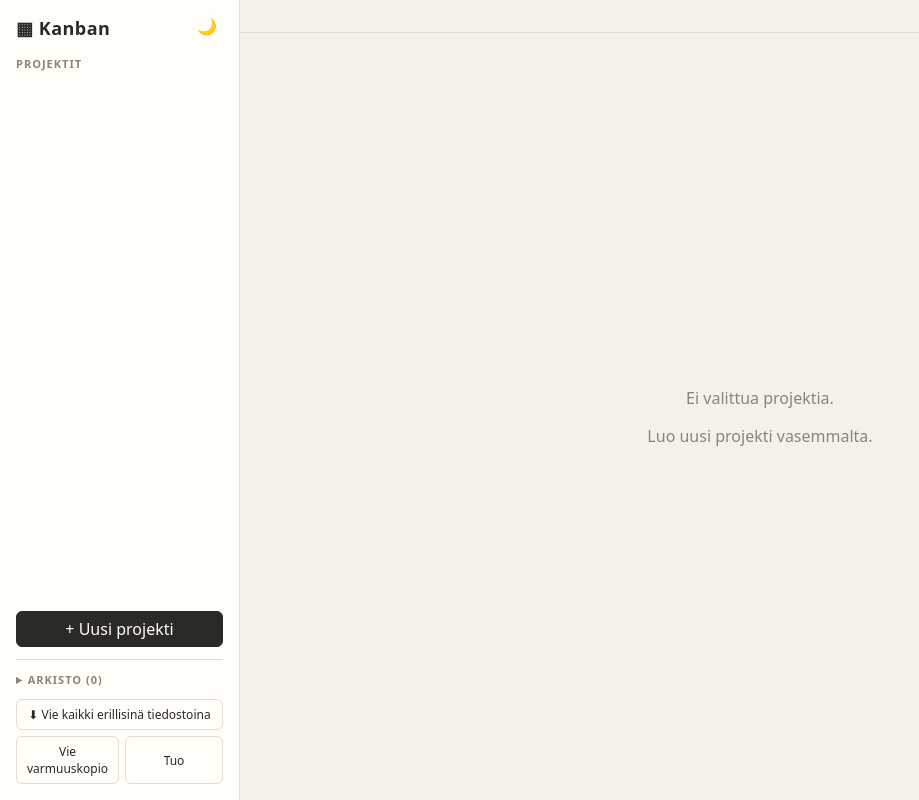
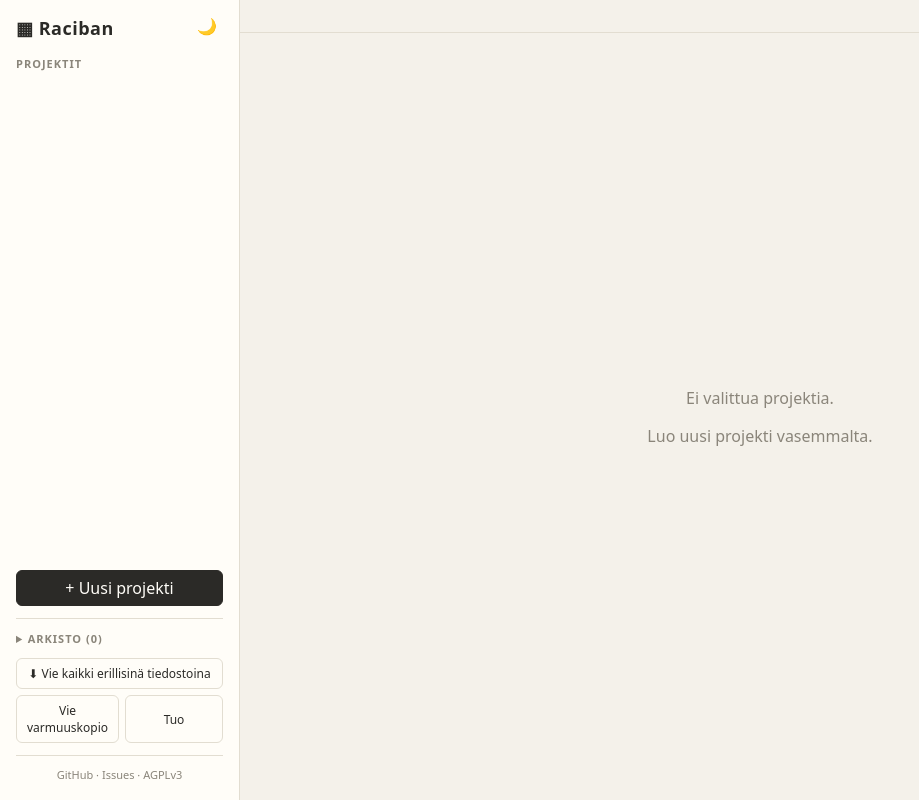
Before and after one commit to JonneSaloranta/Raciban, a plain HTML site: page index.html in a window 1280 px wide. Shown: the whole page, without its empty margins (0-919 px from the left). Drawn offline with Linux system fonts and the light colour scheme.

Commit message:
Rename app to Raciban and add footer with GitHub, issues and license links

```diff
--- a/index.html
+++ b/index.html
@@ -3,7 +3,7 @@
 <head>
 <meta charset="UTF-8">
 <meta name="viewport" content="width=device-width, initial-scale=1.0">
-<title>Simple Kanban</title>
+<title>Raciban</title>
 <script>
   // Tallennettu valinta (light/dark) tai järjestelmän asetus
   document.documentElement.dataset.theme = localStorage.getItem('simple-kanban-theme')
@@ -109,6 +109,10 @@
   .side-footer { display: flex; flex-wrap: wrap; gap: 6px; margin-top: 8px; }
   .side-footer button { flex: 1; font-size: 12px; }
   .side-footer button.wide { flex-basis: 100%; }
+  .app-footer { margin-top: 12px; padding-top: 10px; border-top: 1px solid var(--line);
+    font-size: 11px; color: var(--muted); text-align: center; line-height: 1.6; }
+  .app-footer a { color: var(--muted); text-decoration: none; }
+  .app-footer a:hover { color: var(--ink); text-decoration: underline; }
   .filter { display: flex; align-items: center; gap: 4px; font-size: 13px; color: var(--muted); }
   .filter select { font: inherit; padding: 5px 6px; border: 1px solid var(--line); border-radius: 6px;
     background: var(--panel); color: var(--ink); }
@@ -263,7 +267,7 @@
 <body>
 
 <aside>
-  <h1>▦ Kanban <button class="icon theme-toggle" id="themeToggle"></button></h1>
+  <h1>▦ Raciban <button class="icon theme-toggle" id="themeToggle"></button></h1>
   <h2>Projektit</h2>
   <ul id="projectList"></ul>
   <button class="primary" id="addProject">+ Uusi projekti</button>
@@ -278,6 +282,13 @@
     <button id="importBtn" title="Tuo varmuuskopio tai yksi/useampi projektitiedosto">Tuo</button>
     <input type="file" id="importFile" accept=".json,application/json" multiple hidden>
   </div>
+  <footer class="app-footer">
+    <a href="https://github.com/JonneSaloranta/Raciban" target="_blank" rel="noopener">GitHub</a>
+    ·
+    <a href="https://github.com/JonneSaloranta/Raciban/issues" target="_blank" rel="noopener" title="Ilmoita bugista tai ehdota uutta ominaisuutta">Issues</a>
+    ·
+    <a href="https://github.com/JonneSaloranta/Raciban/blob/master/LICENSE" target="_blank" rel="noopener" title="GNU Affero General Public License v3.0">AGPLv3</a>
+  </footer>
 </aside>
 
 <main>
@@ -1198,7 +1209,7 @@ async function exportAllSeparate() {
     try { parent = await showDirectoryPicker({ id: 'kanban-vienti', mode: 'readwrite' }); }
     catch { return; } // käyttäjä perui
     const stamp = new Date().toISOString().slice(0, 16).replace('T', '_').replace(':', '');
-    const dir = await parent.getDirectoryHandle(`kanban-vienti-${stamp}`, { create: true });
+    const dir = await parent.getDirectoryHandle(`raciban-vienti-${stamp}`, { create: true });
     for (const f of files) {
       const w = await (await dir.getFileHandle(f.name, { create: true })).createWritable();
       await w.write(JSON.stringify(f.data, null, 2));
@@ -1219,7 +1230,7 @@ async function exportAllSeparate() {
 $('#exportAllSeparate').onclick = () => exportAllSeparate().catch(err => alert('Vienti epäonnistui: ' + err.message));
 
 $('#exportBtn').onclick = () => {
-  downloadJson(state, `kanban-${new Date().toISOString().slice(0, 10)}.json`);
+  downloadJson(state, `raciban-${new Date().toISOString().slice(0, 10)}.json`);
 };
 
 $('#importBtn').onclick = () => $('#importFile').click();
@@ -1250,7 +1261,7 @@ $('#importFile').onchange = async e => {
   let active = 0, archived = 0, skipped = 0;
   for (const { file, data } of parsed) {
     if (data.type !== 'simple-kanban-project' || !data.project?.columns) {
-      errors.push(`${file.name}: ei Kanban-projektitiedosto`);
+      errors.push(`${file.name}: ei Raciban-projektitiedosto`);
       continue;
     }
     const p = normalize({ projects: [data.project] }).projects[0];
```
